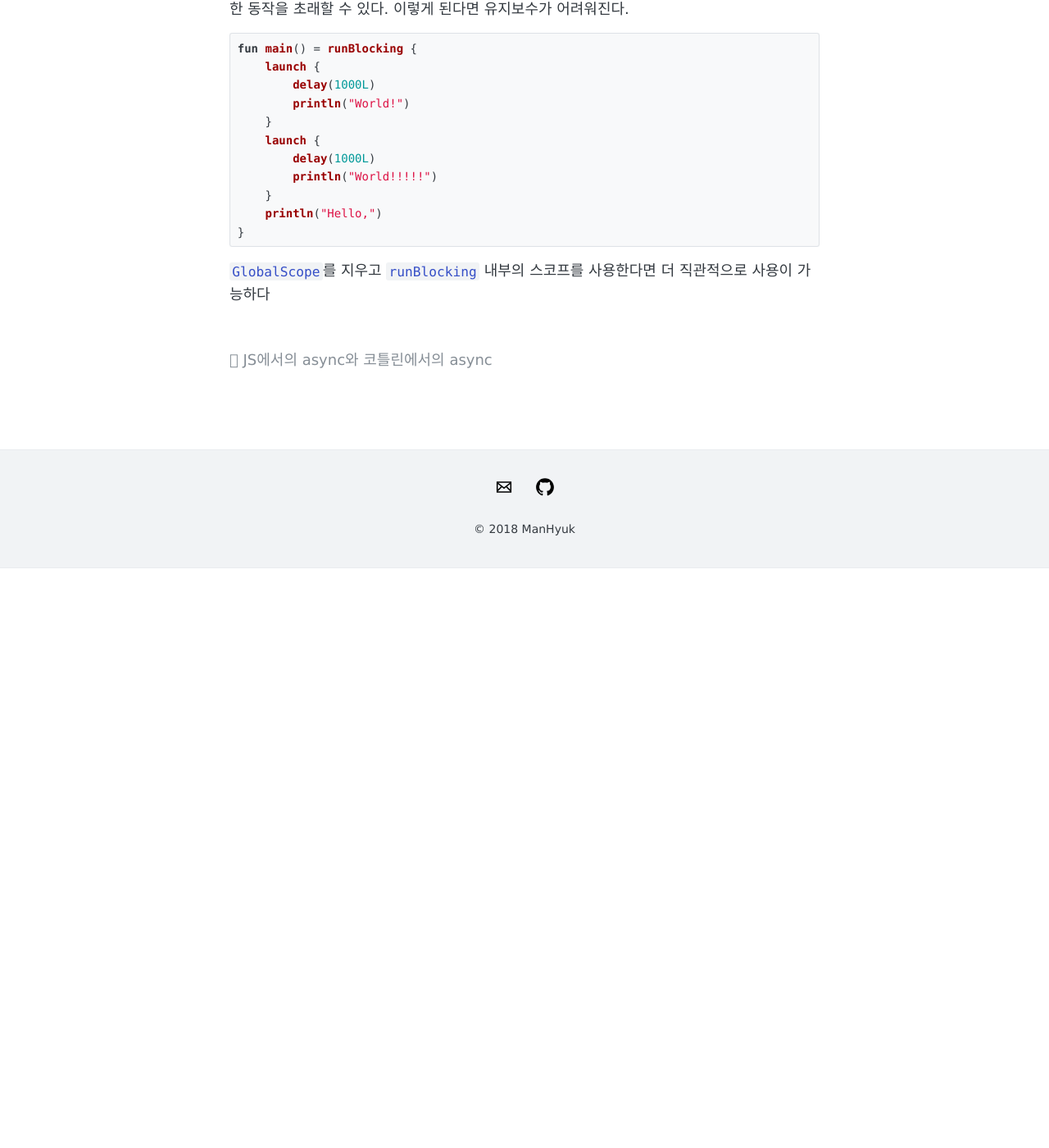
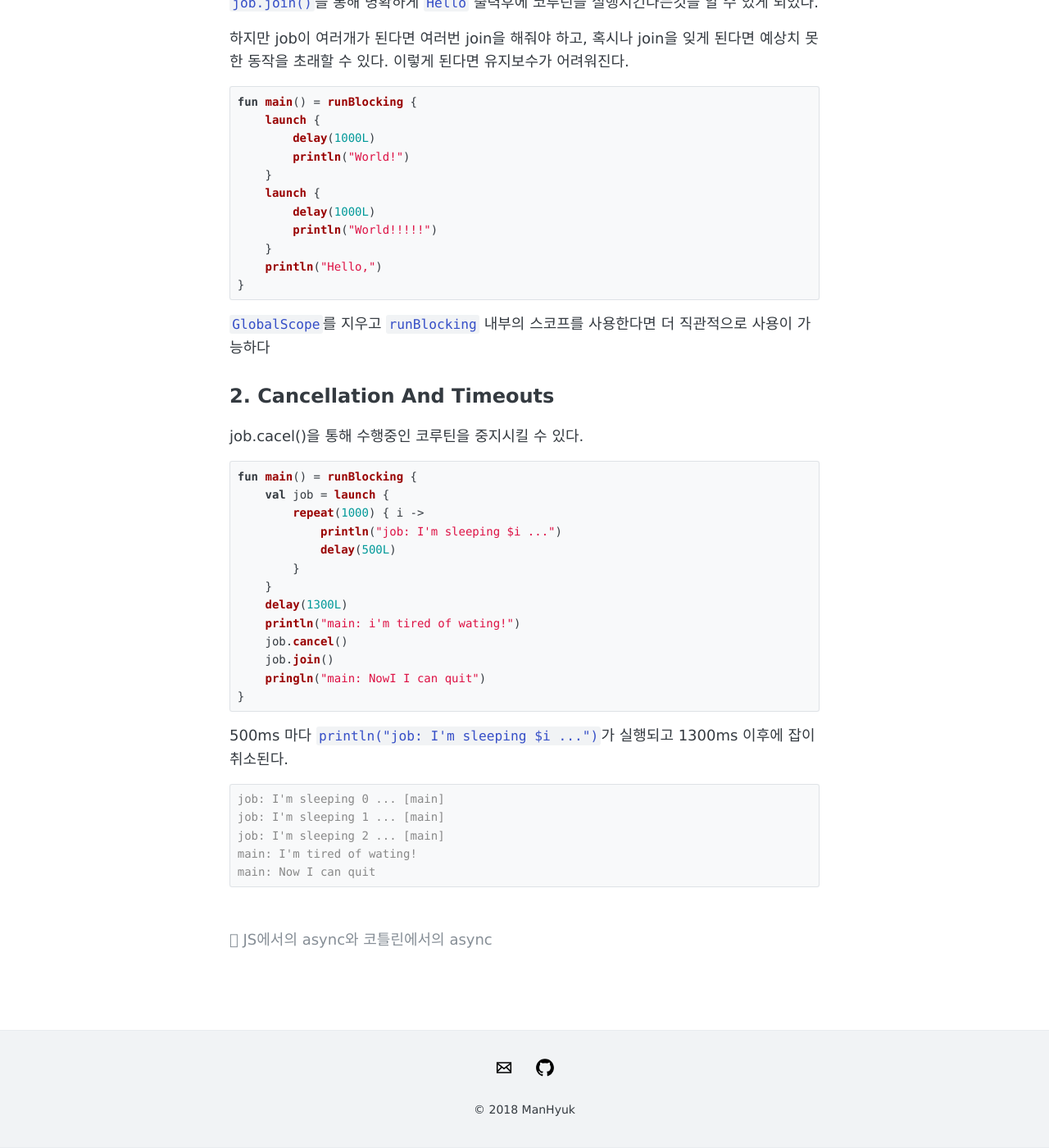
Before and after one commit to ManHyuk/ManHyuk.github.io, a Jekyll site: the page built from _posts/2020-11-19-kotlin-corutine.md, in a window 1280 px wide and 1400 px high, scrolled down 3520 px. Shown: the whole window at 82% size. Built offline with Jekyll 4.4.1, drawn with Linux system fonts in a browser that asks for light colours; comment, search, counter and statistics services are not loaded; before the commit the page ends 4213 px from its top, so only the background shows below that.

Commit message:
feat: add corutine cancel

````diff
--- a/_posts/2020-11-19-kotlin-corutine.md
+++ b/_posts/2020-11-19-kotlin-corutine.md
@@ -88,6 +88,7 @@ suspend fun loadUSer() {
 여기서부터 코틀린의 코루틴이 시작된다!
 
 
+## 1. Basic
 
 ```kotlin
 fun main() {
@@ -186,3 +187,37 @@ fun main() = runBlocking {
 ```
 
 `GlobalScope`를 지우고 `runBlocking` 내부의 스코프를 사용한다면 더 직관적으로 사용이 가능하다
+
+
+
+
+## 2. Cancellation And Timeouts
+
+
+job.cacel()을 통해 수행중인 코루틴을 중지시킬 수 있다.
+
+```kotlin
+fun main() = runBlocking {
+    val job = launch {
+        repeat(1000) { i ->
+            println("job: I'm sleeping $i ...")
+            delay(500L)
+        }
+    }
+    delay(1300L)
+    println("main: i'm tired of wating!")
+    job.cancel()
+    job.join()
+    pringln("main: NowI I can quit")
+}
+```
+
+500ms 마다 `println("job: I'm sleeping $i ...")`가 실행되고 1300ms 이후에 잡이 취소된다.
+
+```console
+job: I'm sleeping 0 ... [main]
+job: I'm sleeping 1 ... [main]
+job: I'm sleeping 2 ... [main]
+main: I'm tired of wating!
+main: Now I can quit
+```
````
